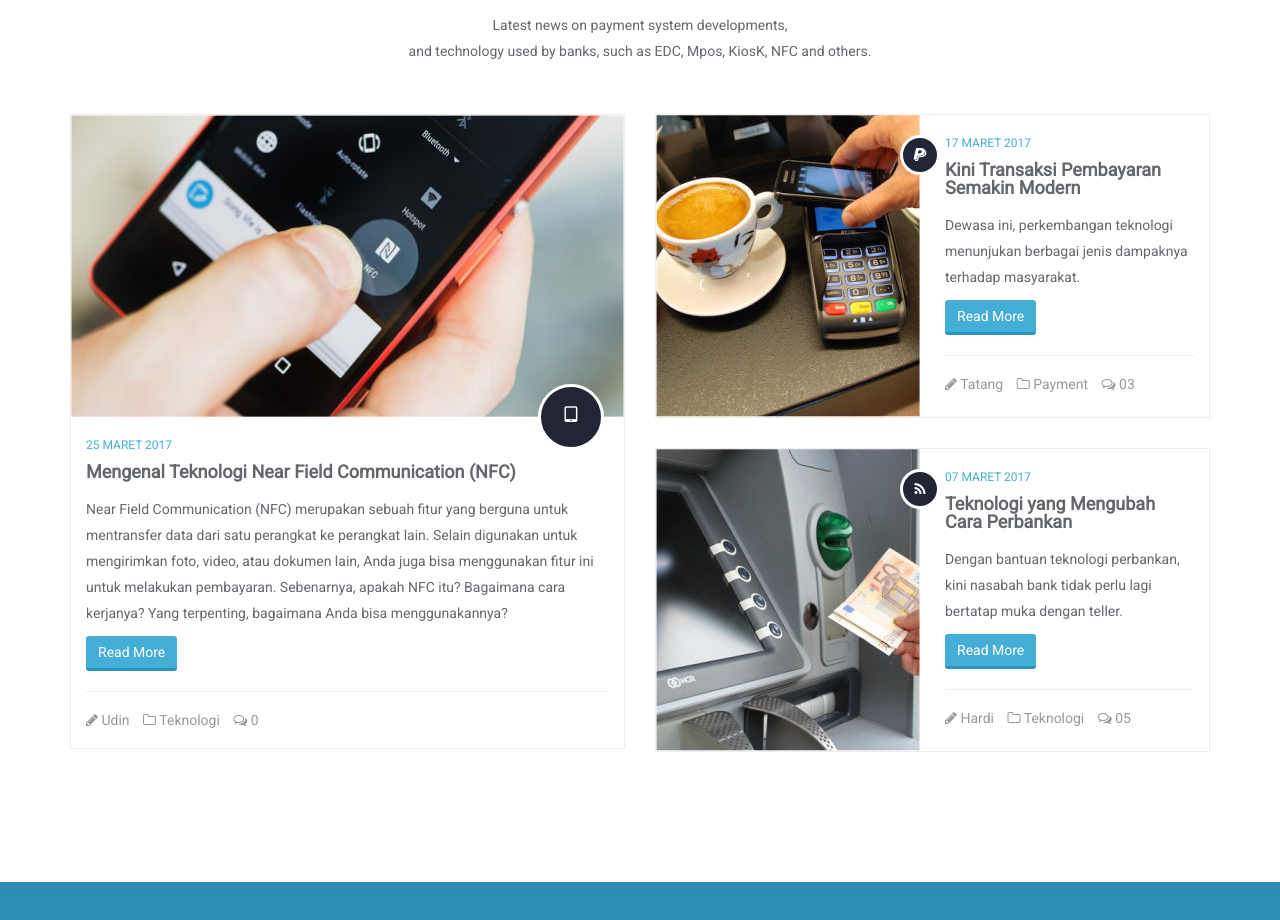
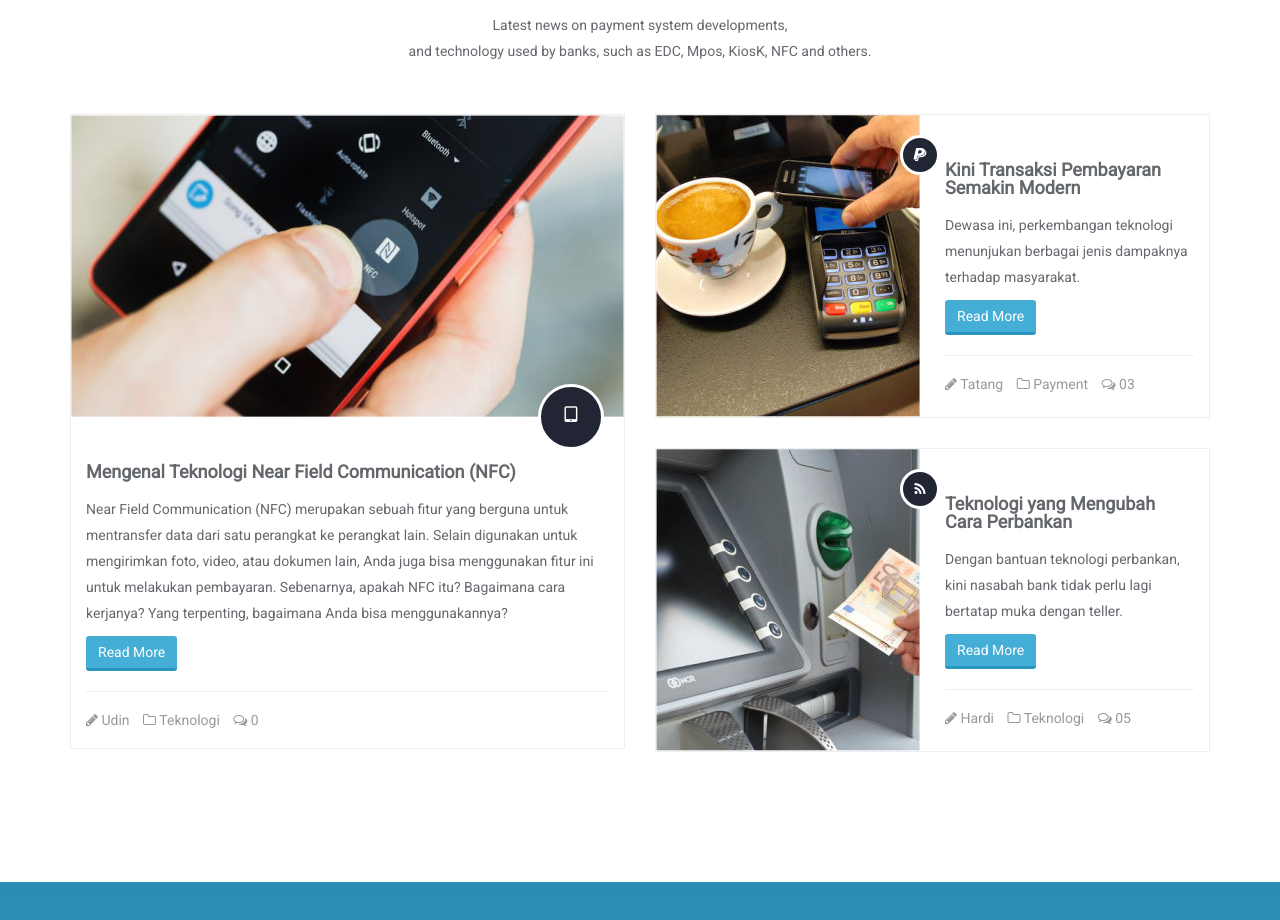
Before and after one commit to acerudyn/beps, a plain HTML site: page index.html in a window 1280 px wide. Shown: the part 6021-6941 px from the top of the page. Drawn offline with Linux system fonts and the light colour scheme; some packages are replaced by stand-ins of ours.

Commit message:
Update main.css

```diff
--- a/css/main.css
+++ b/css/main.css
@@ -1079,7 +1079,7 @@ ul.nostyle i {
   display: block;
   margin-bottom: 5px;
   text-transform: uppercase;
-  color: #45aed6;
+  color: transparent;
 }
 #blog .blog-post.blog-large .entry-title {
   margin-top: 0;
@@ -1110,7 +1110,7 @@ ul.nostyle i {
   display: block;
   margin-bottom: 5px;
   text-transform: uppercase;
-  color: #45aed6;
+  color: transparent;
 }
 #blog .blog-post.blog-media .entry-title {
   margin-top: 0;
```
